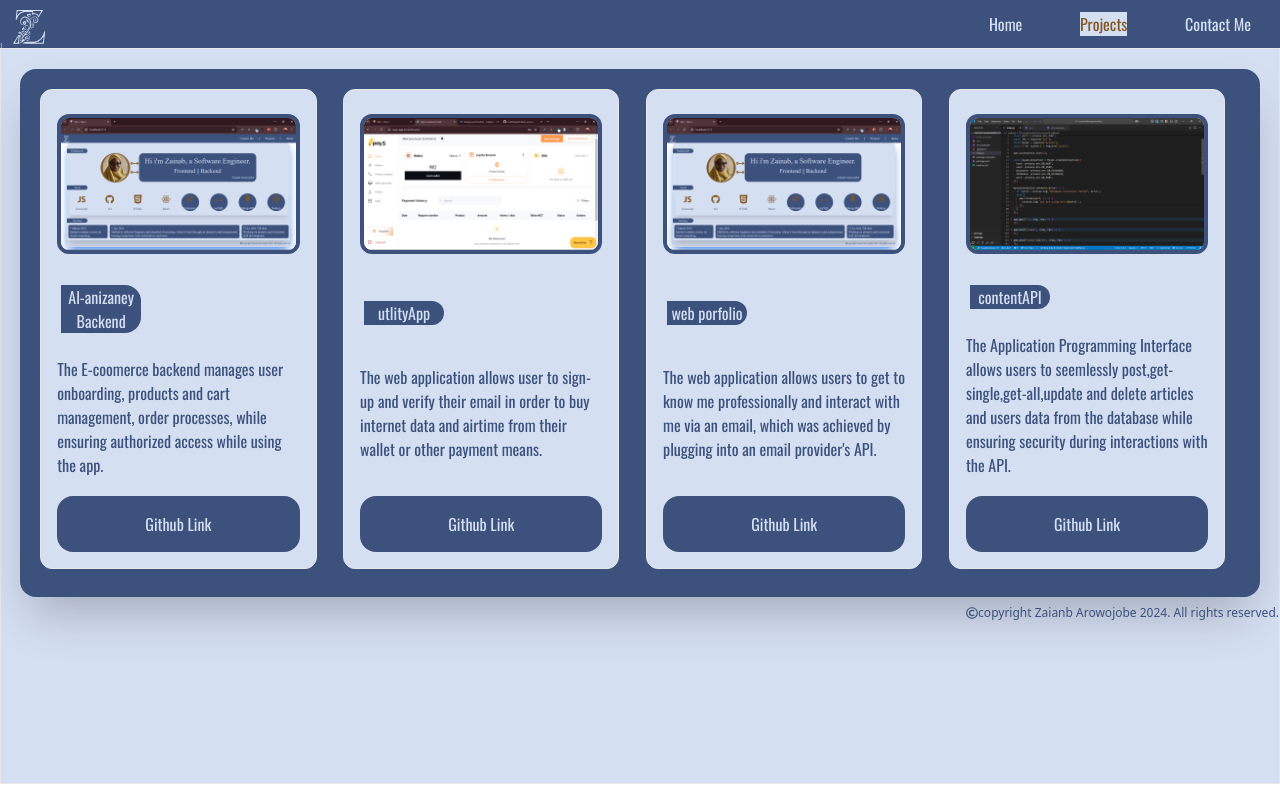
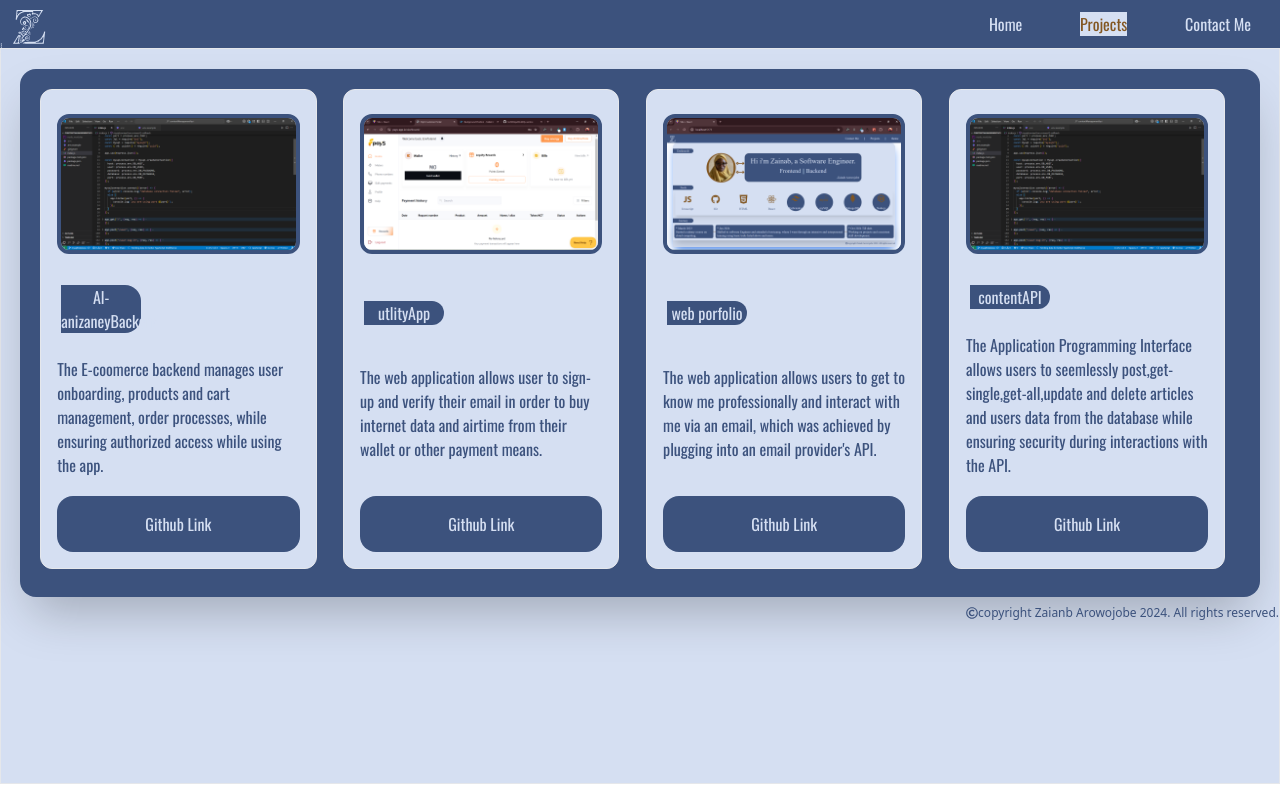
Before and after one commit to zamamojisola/Myportfolio, a React (Vite) app: page /projects in a window 1280 px wide. Built offline with nearby package versions, Linux system fonts and the light colour scheme.

Commit message:
Update projects.js
still on project page modification

```diff
--- a/src/pages/projectPgae/projects.js
+++ b/src/pages/projectPgae/projects.js
@@ -2,10 +2,10 @@ import paysimg from "../../assets/pays.png"
 import portfolio from "../../assets/porfolioimg.png";
 import contentApi from "../../assets/contentApiImg.png";
 export const projectList = [
-  { id: 1, image: portfolio,
+  { id: 1, image: contentApi,
     preview:"The E-coomerce backend manages user onboarding, products and cart management, order processes, while ensuring authorized access while using the app. ",
     link: "https://github.com/zamamojisola/alanizaneyserver",
-    title:"Al-anizaney Backend"
+    title:"Al-anizaneyBackend"
   },
   { id: 2, image: paysimg,
     preview:"The web application allows user to sign-up and verify their email in order to buy internet data and airtime from their wallet or other payment means.",
```
